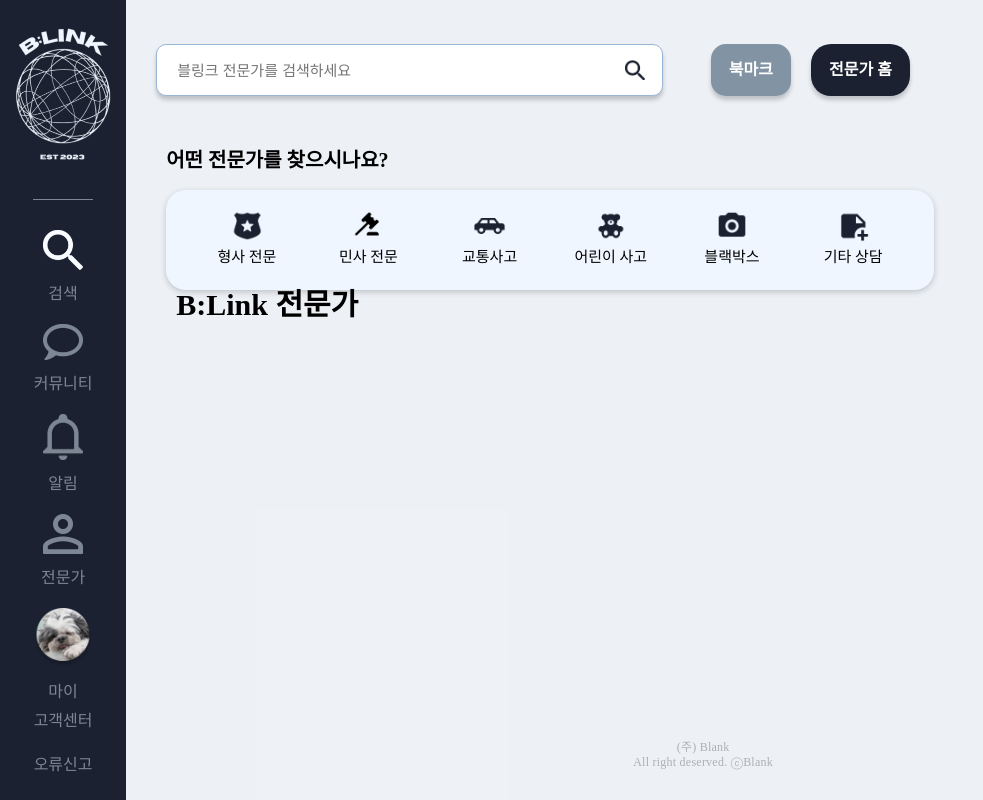
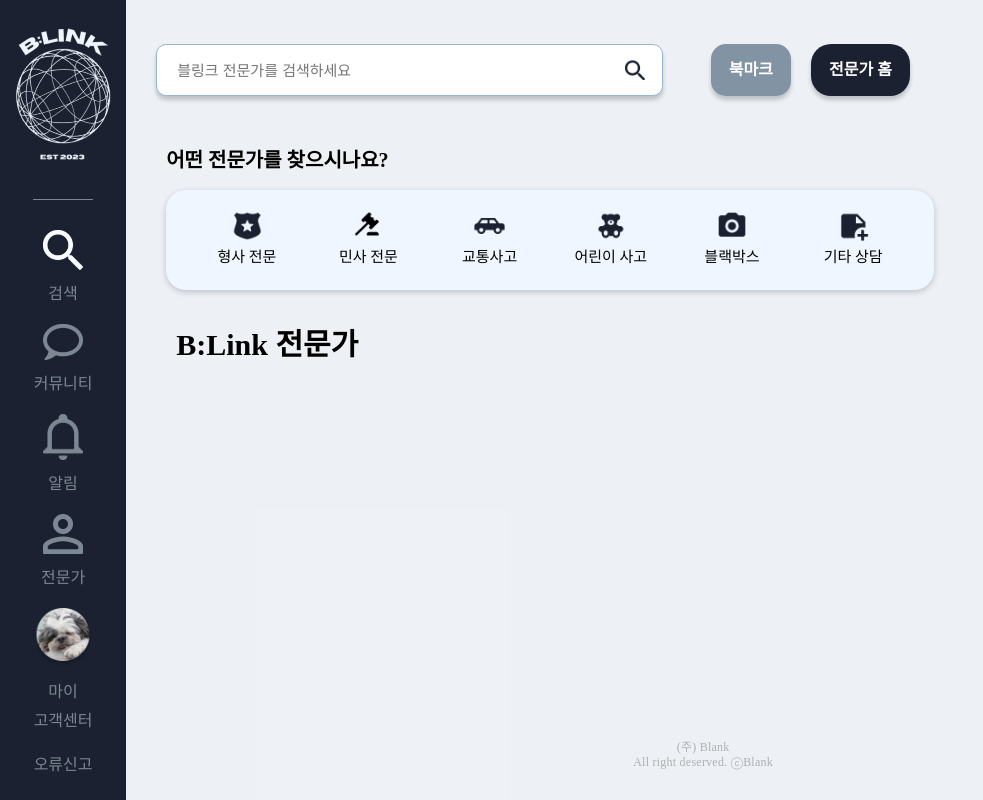
Before and after one commit to coldweek3/Blink_FE, a React (Create React App) app: page /expertTypeList in a window 1280 px wide. Shown: the whole page, without its empty margins (0-983 px from the left). Built offline with nearby package versions, Linux system fonts and the light colour scheme.

Commit message:
[Expert] ExpertTypeList 페이지 selectedExpertType 상태 업데이트

```diff
--- a/src/components/expert/ExpertQuestion.tsx
+++ b/src/components/expert/ExpertQuestion.tsx
@@ -33,6 +33,9 @@ const ExpertQuestion: React.FC = () => {
     setSelectedExpertType(type);
     localStorage.setItem("selectedExpertType", type);
   };
+
+  // 상태를 출력합니다
+  console.log("selectedExpertType:", selectedExpertType);
 
   return (
     <S.ExpertQuestionWrapper>
--- a/src/components/expert/ExpertTypeListCard.tsx
+++ b/src/components/expert/ExpertTypeListCard.tsx
@@ -1,24 +1,27 @@
 import React, { useState, useEffect } from "react";
 import * as S from "./style";
 import ExpertCard from "./ExpertCard";
+import { useRecoilValue } from "recoil";
+import { selectedExpertTypeState } from "../../recoil/expertState";
 
 const ExpertTypeListCard: React.FC = () => {
+  const selectedExpertType = useRecoilValue(selectedExpertTypeState);
   const [expertListTitle, setExpertListTitle] = useState("");
 
   useEffect(() => {
-    const storedTitle = localStorage.getItem("selectedExpertType");
-    if (storedTitle) {
-      setExpertListTitle(storedTitle);
-    }
-  }, [localStorage.getItem("selectedExpertType")]); // 로컬 스토리지의 값이 변경될 때마다 실행되도록 설정
+    // selectedExpertType 상태가 변경될 때마다 expertListTitle 업데이트
+    setExpertListTitle(selectedExpertType);
+  }, [selectedExpertType]);
 
   return (
     <S.ExpertListWrapper>
-      <S.ExpertListTitleContainer>
+      <S.ExpertListTitleContainer marginTop="40px">
         <S.ExpertListTitle>{expertListTitle}</S.ExpertListTitle>
         <S.ExpertListSubtitle> B:Link 전문가</S.ExpertListSubtitle>
       </S.ExpertListTitleContainer>
-      <S.ExpertListCardContainer></S.ExpertListCardContainer>
+      <S.ExpertListCardContainer>
+        {/* <ExpertCard /> */}
+      </S.ExpertListCardContainer>
     </S.ExpertListWrapper>
   );
 };
--- a/src/components/expert/style.tsx
+++ b/src/components/expert/style.tsx
@@ -1,4 +1,5 @@
 import styled, { css } from "styled-components";
+// import { StyledComponentProps } from "styled-components";
 import Slider from "react-slick";
 import "slick-carousel/slick/slick.css";
 import "slick-carousel/slick/slick-theme.css";
@@ -91,9 +92,10 @@ export const ExpertListWrapper = styled.div`
   margin-left: 40px;
 `;
 
-export const ExpertListTitleContainer = styled.div`
+export const ExpertListTitleContainer = styled.div<{ marginTop?: string }>`
   display: flex;
   gap: 10px;
+  margin-top: ${(props) => props.marginTop || ""};
 `;
 
 export const ExpertListTitle = styled.div`
```
